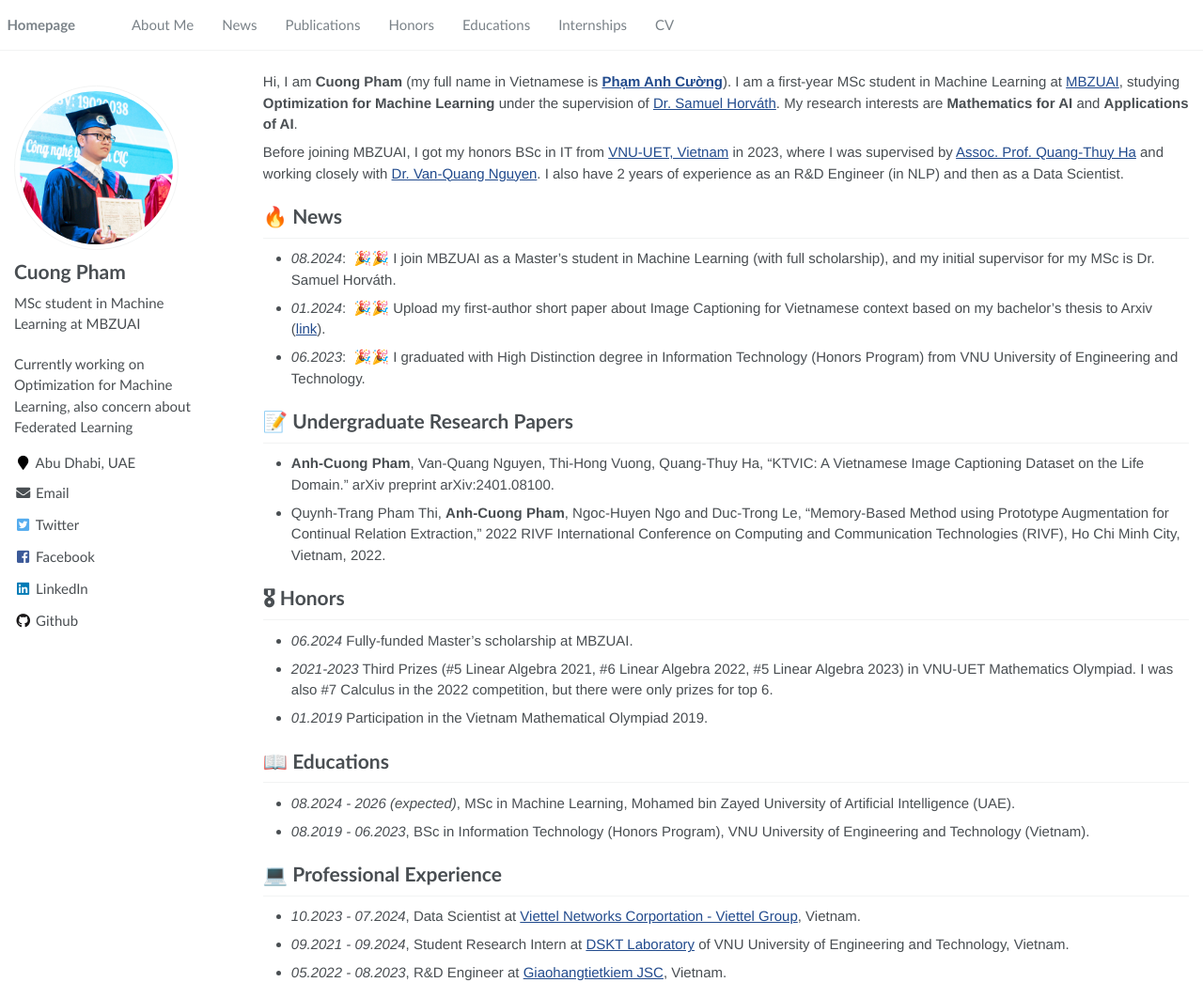
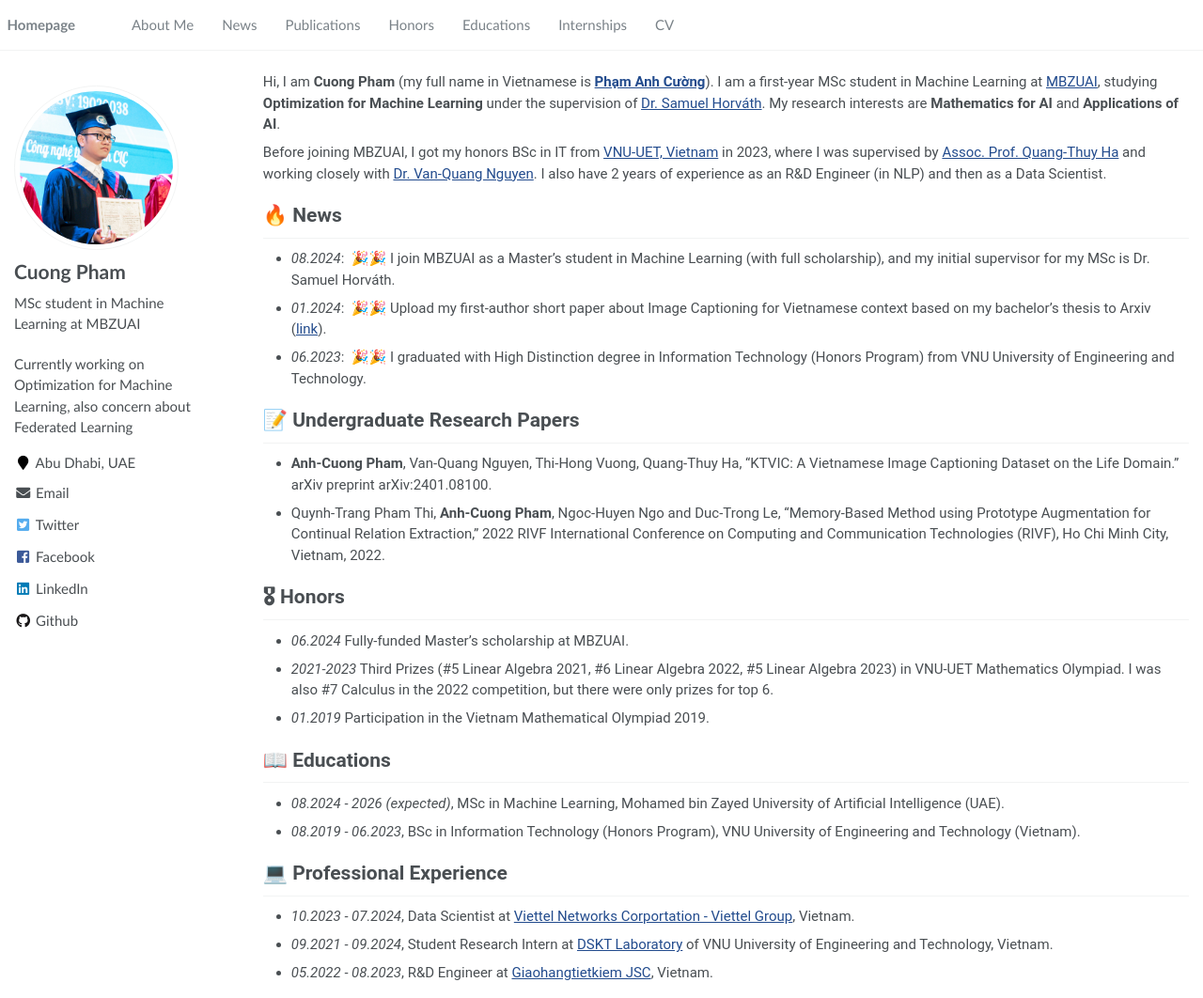
Before and after one commit to pacman-ctm/pacman-ctm.github.io, a Jekyll site: the page built from _pages/about.md, in a window 1280 px wide and 1062 px high. Shown: the whole window at 94% size. Built offline with Jekyll 4.4.1, drawn with Linux system fonts in a browser that asks for light colours.

Commit message:
change font

```diff
--- a/_sass/_variables.scss
+++ b/_sass/_variables.scss
@@ -31,9 +31,10 @@
 $calisto                    : "Calisto MT", serif;
 $garamond                   : Garamond, serif;
 $arial                      : Arial, Helvetica, sans-serif;
+$roboto                     : Roboto, sans-serif;
 
-$global-font-family         : $helvetica;
-$header-font-family         : $sans-serif;
+$global-font-family         : $roboto;
+$header-font-family         : $roboto;
 $caption-font-family        : $serif;
 
 /* type scale */
```
